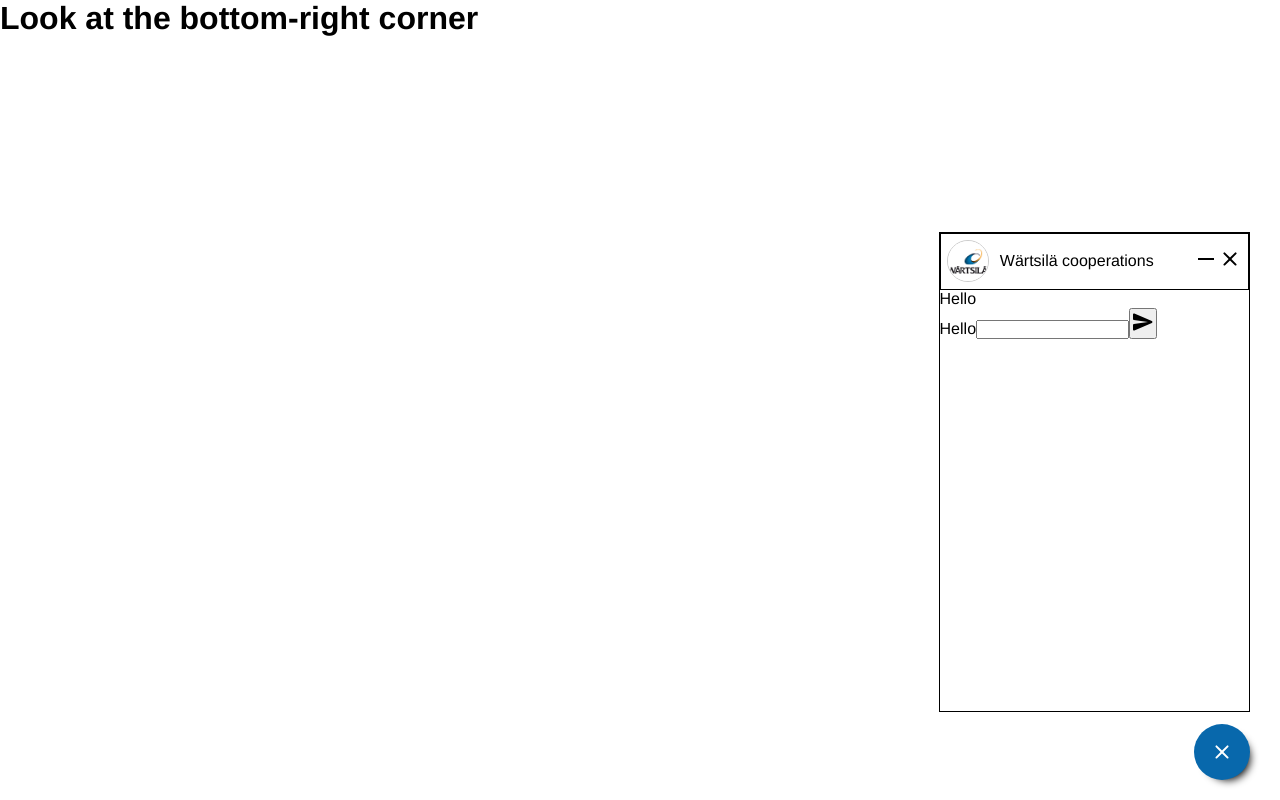
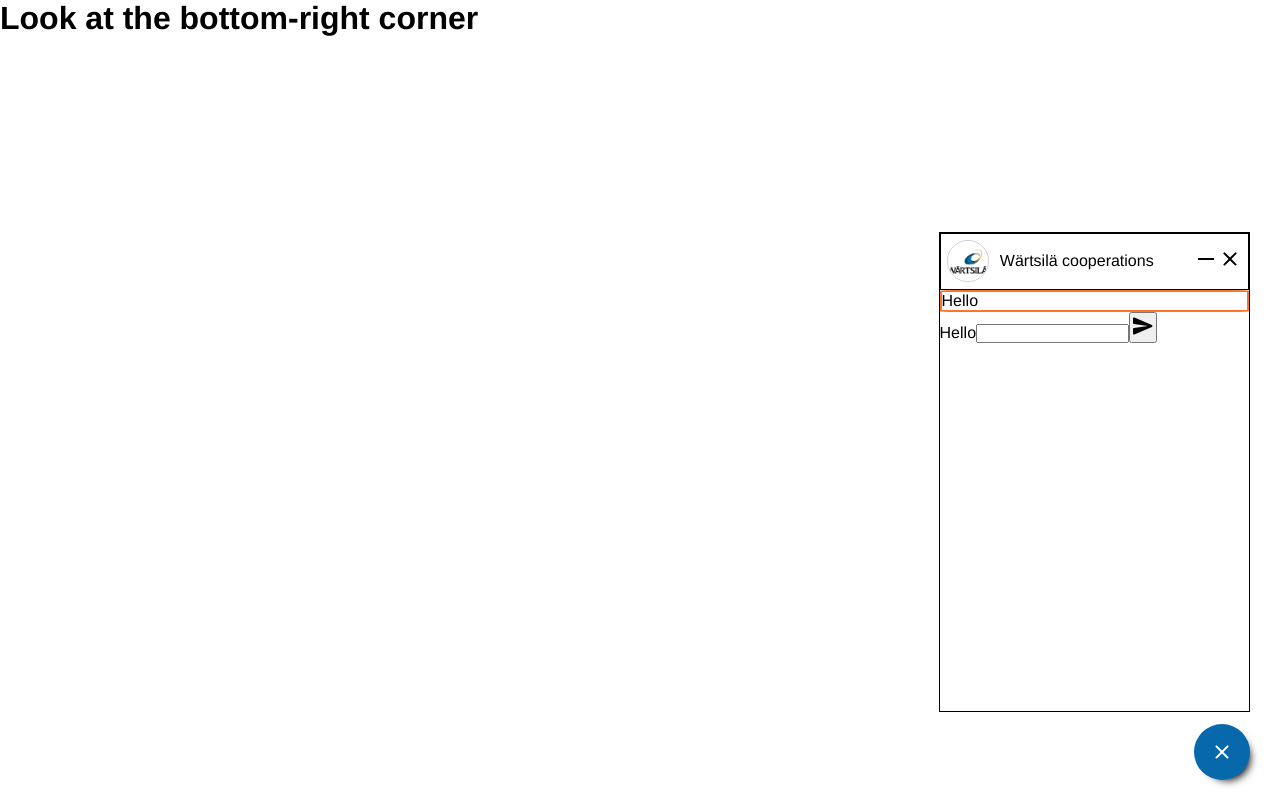
Before and after one commit to hoangduong-coder/material-chatbot-frontend, a React (Create React App) app: page / in a window 1280 px wide. Both pictures are taken after a click on the button 1222 px from the left and 752 px from the top of the page. Built offline with nearby package versions, Linux system fonts and the light colour scheme; no server answers.

Commit message:
Styling the bubbles

```diff
--- a/src/components/Chat-bubbles/styles.scss
+++ b/src/components/Chat-bubbles/styles.scss
@@ -0,0 +1,4 @@
+.bubbles {
+  border-radius: 5%;
+  border: 2px solid #ff7321;
+}
```
